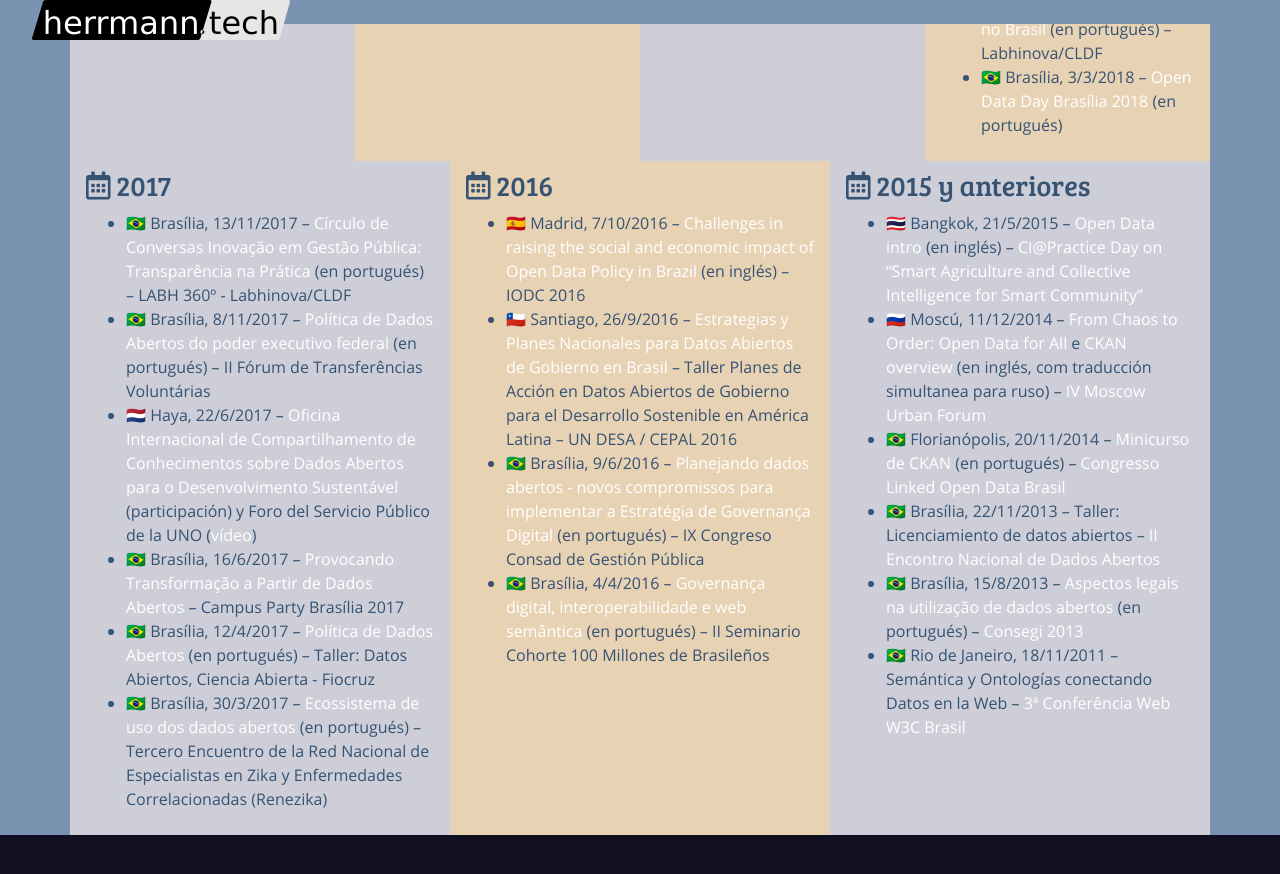
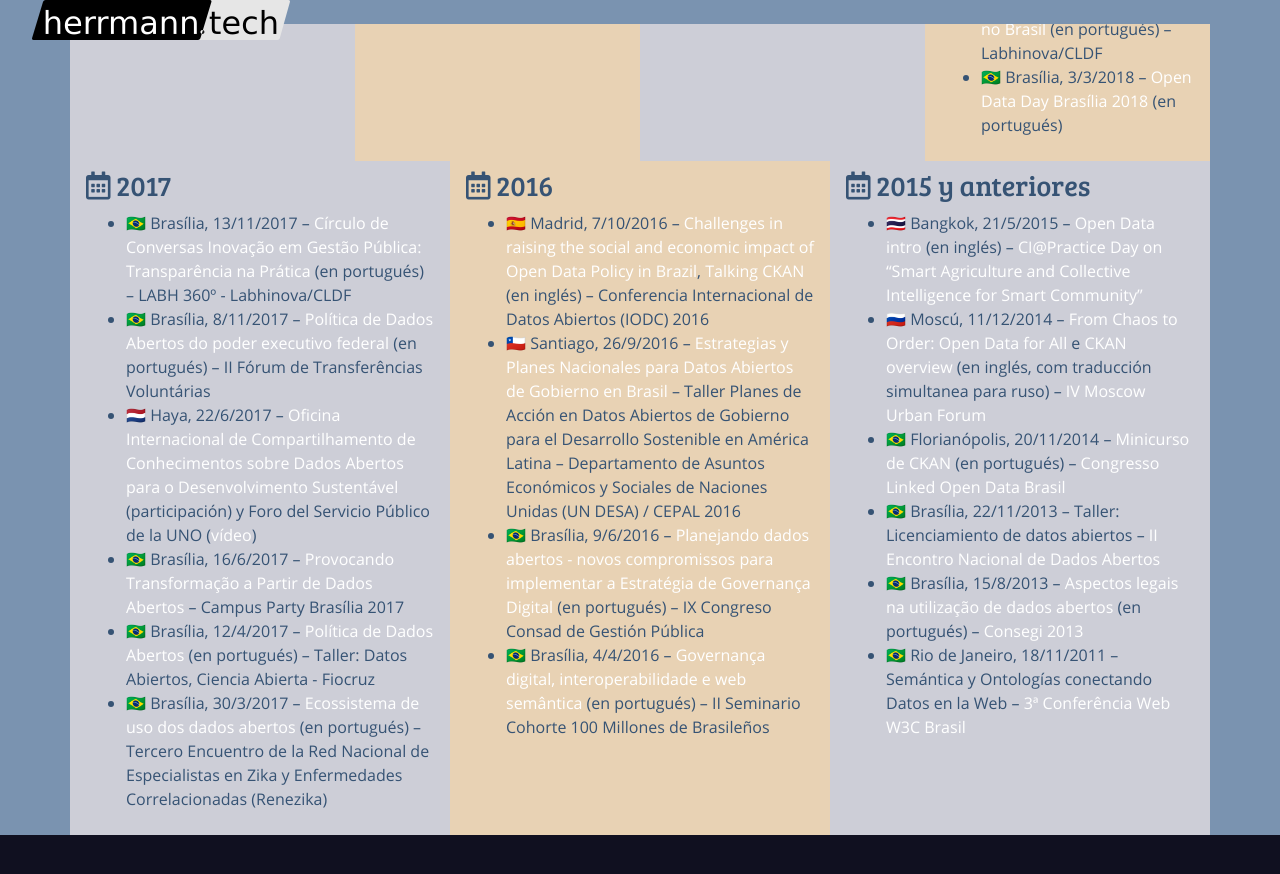
Before and after one commit to augusto-herrmann/augusto-herrmann.github.io, a Jekyll site: the page built from es/index.md, in a window 1280 px wide and 900 px high, scrolled down 2800 px. Shown: the top 874 px of the window. Built offline with Jekyll 4.4.1, drawn with Linux system fonts in a browser that asks for light colours; nearby versions of some CDN libraries.

Commit message:
Add video of CKAN in  IODC16, expand acronyms

```diff
--- a/es/index.md
+++ b/es/index.md
@@ -180,8 +180,15 @@
 
 ### *﻿*{: .far .fa-calendar-alt} 2016
 
-* 🇪🇸 Madrid, 7/10/2016 -- [Challenges in raising the social and economic impact of Open Data Policy in Brazil](https://www.slideshare.net/AugustoHerrmannBatis/challenges-in-raising-the-social-and-economic-impact-of-open-data-policy-in-brazil-iodc-2016) (en inglés) -- IODC 2016
-* 🇨🇱 Santiago, 26/9/2016 -- [Estrategias y Planes Nacionales para Datos Abiertos de Gobierno en Brasil](https://www.slideshare.net/AugustoHerrmannBatis/estrategias-y-planes-nacionales-para-datos-abiertos-de-gobierno-en-brasil) -- Taller Planes de Acción en Datos Abiertos de Gobierno para el Desarrollo Sostenible en América Latina – UN DESA / CEPAL 2016
+* 🇪🇸 Madrid, 7/10/2016 --
+  [Challenges in raising the social and economic impact of Open Data Policy in Brazil](https://www.slideshare.net/AugustoHerrmannBatis/challenges-in-raising-the-social-and-economic-impact-of-open-data-policy-in-brazil-iodc-2016),
+  [Talking CKAN](https://www.youtube.com/watch?v=E-tbixWtypU)
+  (en inglés) -- Conferencia Internacional de Datos Abiertos (IODC) 2016
+* 🇨🇱 Santiago, 26/9/2016 --
+  [Estrategias y Planes Nacionales para Datos Abiertos de Gobierno en Brasil](https://www.slideshare.net/AugustoHerrmannBatis/estrategias-y-planes-nacionales-para-datos-abiertos-de-gobierno-en-brasil)
+  – Taller Planes de Acción en Datos Abiertos de Gobierno para el Desarrollo
+  Sostenible en América Latina – Departamento de Asuntos Económicos y Sociales
+  de Naciones Unidas (UN DESA) / CEPAL 2016
 * 🇧🇷 Brasília, 9/6/2016 -- [Planejando dados abertos - novos compromissos para implementar a Estratégia de Governança Digital](https://www.slideshare.net/AugustoHerrmannBatis/planejando-dados-abertos-novos-compromissos-para-implementar-a-estratgia-de-governana-digital) (en portugués) -- IX Congreso Consad de Gestión Pública
 * 🇧🇷 Brasília, 4/4/2016 -- [Governança digital, interoperabilidade e web semântica](https://www.slideshare.net/AugustoHerrmannBatis/governana-digital-interoperabilidade-e-web-semntica-ii-seminrio-coorte-100-milhes-de-brasileiros) (en portugués) -- II Seminario Cohorte 100 Millones de Brasileños
 
```
Also changed, not shown: en/index.md (+9 -2 lines), pt/index.md (+9 -2 lines).
